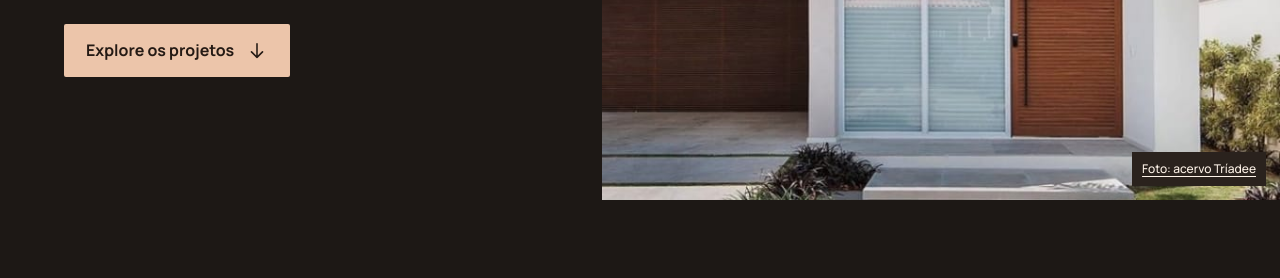
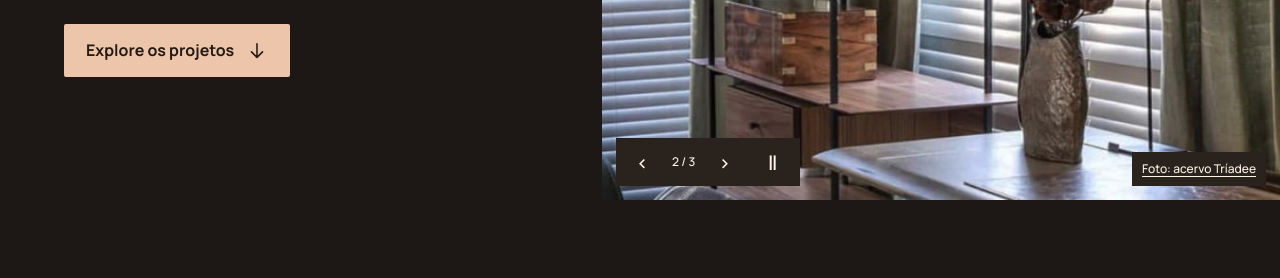
Before and after one commit to arthurcunha88/triadee-prototipo, a website: page dist/index.html in a window 1280 px wide. Both pictures are taken after a click on the button "Tema escuro". Shown: the part 522-800 px from the top of the page. Drawn offline with Linux system fonts and the light colour scheme.

Commit message:
Adiciona carrossel de ambientes na abertura

```diff
--- a/dist/index.html
+++ b/dist/index.html
@@ -23,7 +23,7 @@
       <p class="hero-intro">Cortinas, persianas e tapetes para sua casa, empresa ou projeto de arquitetura.</p>
       <a class="button primary" href="#projetos">Explore os projetos <svg aria-hidden="true" viewBox="0 0 24 24" fill="none" stroke="currentColor" stroke-width="1.7" stroke-linecap="round" stroke-linejoin="round"><path d="M12 4v15m-6-6 6 6 6-6"/></svg></a>
     </div>
-    <div class="hero-visual hero-work"><img class="hero-photo" src="assets/abertura-persianas.jpg" width="720" height="720" alt="Fachada residencial com persianas nas janelas altas da entrada" fetchpriority="high"><a class="image-credit" href="https://www.triadee.com.br/persianas/" target="_blank" rel="noopener noreferrer">Foto: acervo Tríadee</a></div>
+    <div class="hero-visual hero-work cover-carousel" role="region" aria-label="Ambientes do acervo Tríadee"><img class="hero-photo cover-slide is-current" src="assets/capa-tapetes.jpg" width="720" height="720" alt="Sala de estar com tapete escuro, poltronas e escada de madeira" fetchpriority="high"><img class="hero-photo cover-slide" src="assets/capa-cortinas.jpg" width="720" height="720" alt="Ambiente com cortinas verdes, persianas claras e estante de madeira" aria-hidden="true" decoding="async"><img class="hero-photo cover-slide" src="assets/capa-persianas.jpg" width="720" height="720" alt="Bancada com banquetas diante de uma janela ampla com persianas horizontais" aria-hidden="true" decoding="async"><div class="cover-controls" hidden><button type="button" data-cover-step="-1" aria-label="Foto anterior">‹</button><span class="cover-position" aria-hidden="true">1 / 3</span><button type="button" data-cover-step="1" aria-label="Próxima foto">›</button><button type="button" class="cover-pause" aria-label="Pausar carrossel">Ⅱ</button></div><a class="image-credit" href="https://www.triadee.com.br/" target="_blank" rel="noopener noreferrer">Foto: acervo Tríadee</a></div>
   </section>
   <section class="section projects" id="projetos" aria-labelledby="projetos-titulo">
     <div class="section-head"><div><p class="label">Portfólio</p><h2 id="projetos-titulo">Veja a diferença <br>no <em>ambiente.</em></h2></div><a class="text-link" href="https://www.instagram.com/triadeeoficial/" target="_blank" rel="noopener noreferrer"><svg aria-hidden="true" viewBox="0 0 24 24" fill="none" stroke="currentColor" stroke-width="1.7" stroke-linecap="round" stroke-linejoin="round"><rect x="3" y="3" width="18" height="18" rx="5"/><circle cx="12" cy="12" r="4"/><path d="M17.5 6.5h.01"/></svg> Mais projetos no Instagram <svg aria-hidden="true" viewBox="0 0 24 24" fill="none" stroke="currentColor" stroke-width="1.7" stroke-linecap="round" stroke-linejoin="round"><path d="M6 18 18 6M7 6h11v11"/></svg></a></div>
--- a/dist/style.css
+++ b/dist/style.css
@@ -153,3 +153,12 @@ footer{padding:clamp(38px,6vw,84px) clamp(22px,5vw,85px) 20px}.footer-inner{disp
   .press-enter{animation:press-enter 280ms ease-out both}
   @keyframes press-enter{from{opacity:0;transform:translateY(6px)}to{opacity:1;transform:none}}
 }
+.cover-slide{opacity:0;transition:opacity .85s ease}
+.cover-slide.is-current{opacity:1}
+.cover-controls{position:absolute;z-index:1;left:14px;bottom:14px;display:flex;align-items:center;gap:4px;background:var(--paper);color:var(--ink);padding:2px 5px}
+.cover-controls[hidden]{display:none}
+.cover-controls button{border:0;background:transparent;color:inherit;width:44px;height:44px;font-size:20px}
+.cover-position{font-size:12px;min-width:30px;text-align:center}
+.hero-work.cover-carousel .image-credit{z-index:1}
+@media(max-width:450px){.hero-work.cover-carousel .image-credit{bottom:70px}}
+@media(prefers-reduced-motion:reduce){.cover-slide{transition:none}}
--- a/dist/theme.js
+++ b/dist/theme.js
@@ -80,3 +80,55 @@ document.addEventListener('DOMContentLoaded', () => {
     requestAnimationFrame(frame);
   });
 });
+document.addEventListener('DOMContentLoaded', () => {
+  const cover = document.querySelector('.cover-carousel');
+  if (!cover) return;
+  const slides = [...cover.querySelectorAll('.cover-slide')];
+  const controls = cover.querySelector('.cover-controls');
+  const pause = cover.querySelector('.cover-pause');
+  const position = cover.querySelector('.cover-position');
+  const reduced = matchMedia('(prefers-reduced-motion: reduce)');
+  let current = 0;
+  let paused = reduced.matches;
+  let timer;
+  controls.hidden = false;
+
+  function show(step) {
+    current = (current + step + slides.length) % slides.length;
+    slides.forEach((slide, index) => {
+      slide.classList.toggle('is-current', index === current);
+      slide.setAttribute('aria-hidden', String(index !== current));
+    });
+    position.textContent = (current + 1) + ' / ' + slides.length;
+  }
+
+  function schedule() {
+    clearTimeout(timer);
+    if (paused || document.hidden || cover.matches(':hover,:focus-within')) return;
+    timer = setTimeout(() => {
+      show(1);
+      schedule();
+    }, 6500);
+  }
+
+  function setPaused(value) {
+    paused = value;
+    pause.textContent = paused ? '▶' : 'Ⅱ';
+    pause.setAttribute('aria-label', paused ? 'Reproduzir carrossel' : 'Pausar carrossel');
+    schedule();
+  }
+
+  controls.querySelectorAll('[data-cover-step]').forEach(button => {
+    button.addEventListener('click', () => {
+      show(Number(button.dataset.coverStep));
+      setPaused(true);
+    });
+  });
+  pause.addEventListener('click', () => setPaused(!paused));
+  for (const type of ['pointerenter', 'pointerleave', 'focusin', 'focusout']) {
+    cover.addEventListener(type, () => setTimeout(schedule, 0));
+  }
+  document.addEventListener('visibilitychange', schedule);
+  reduced.addEventListener('change', () => setPaused(reduced.matches));
+  setPaused(paused);
+});
```
Also changed, not shown: dist/assets/capa-cortinas.jpg (added), dist/assets/capa-persianas.jpg (added), dist/assets/capa-tapetes.jpg (added).
